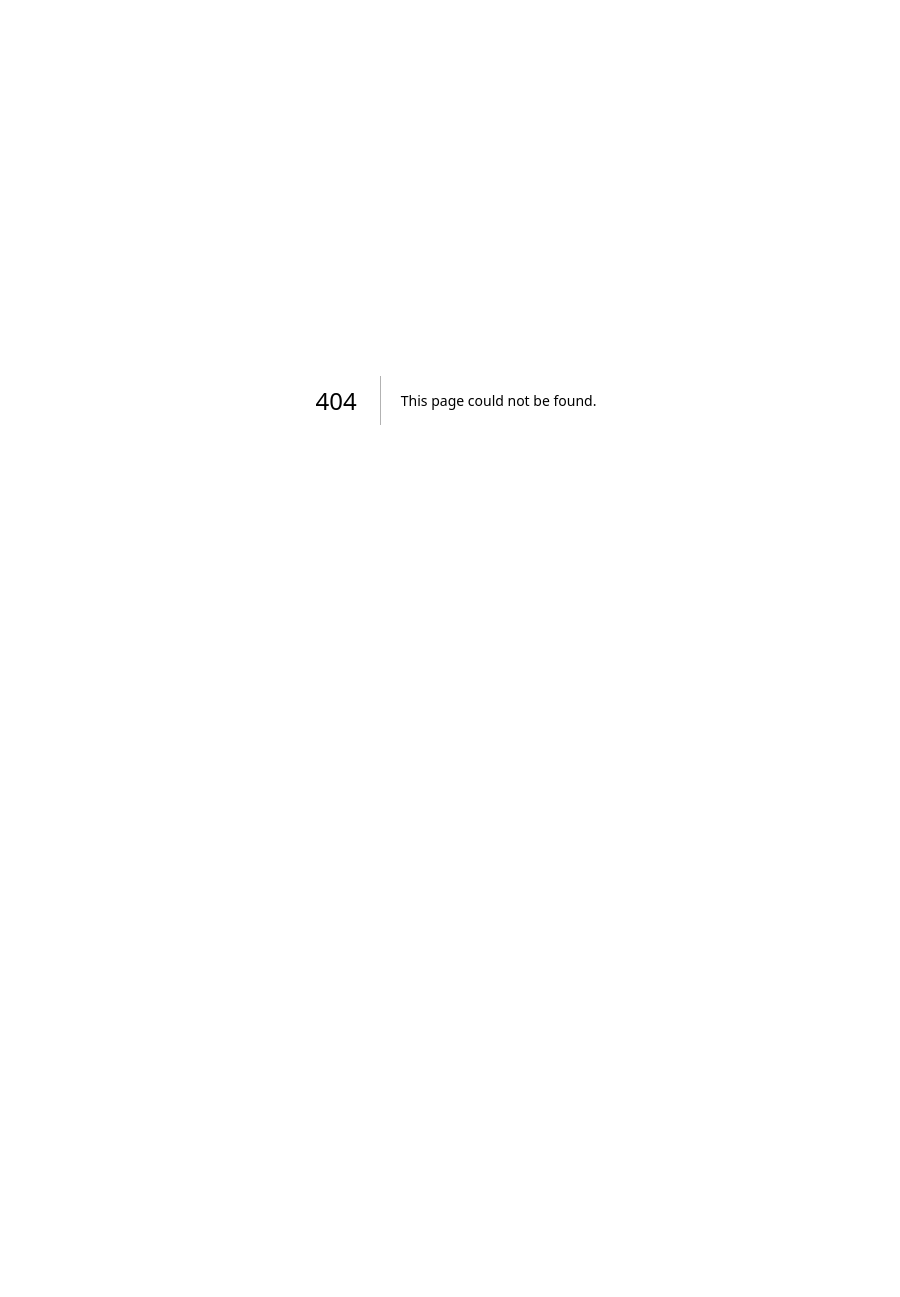
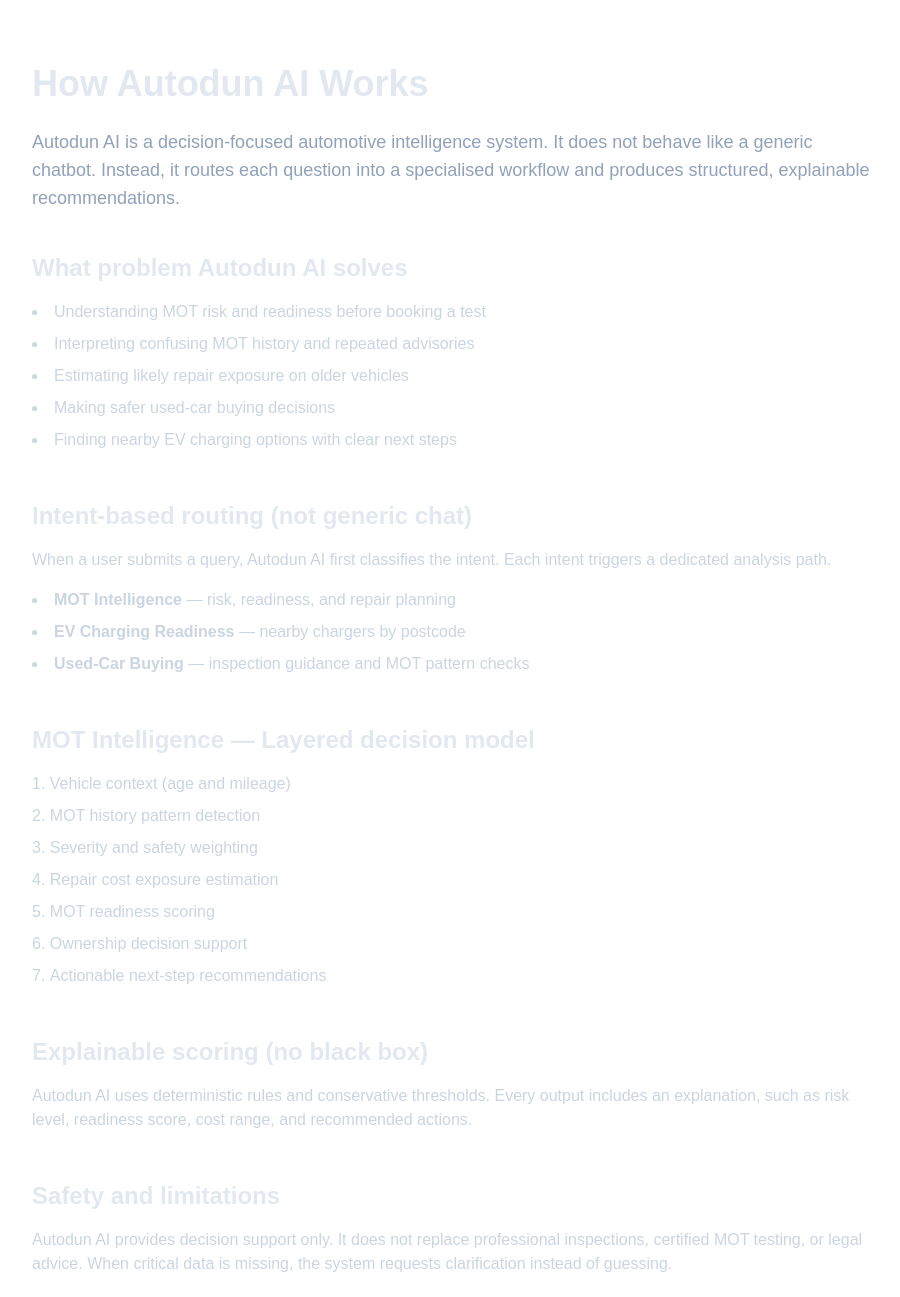
Before and after one commit to kamrangul87/autodun-ai-assistant, a Next.js app: page /how-it-works in a window 1280 px wide. Before the commit this address had no page. Shown: the top 1297 px of the page, without its empty margins (184-1084 px from the left). Before the commit the page ends 800 px from the top, so only its background shows below. Built offline with nearby package versions, Linux system fonts and the light colour scheme.

Commit message:
Create how-it-works.tsx

```diff
--- /dev/null
+++ b/pages/how-it-works.tsx
@@ -0,0 +1,118 @@
+import Head from "next/head";
+
+export default function HowItWorksPage() {
+  return (
+    <>
+      <Head>
+        <title>How Autodun AI Works</title>
+        <meta
+          name="description"
+          content="Learn how Autodun AI makes explainable decisions for MOT intelligence, EV charging, and used-car buying."
+        />
+      </Head>
+
+      <main className="max-w-4xl mx-auto px-6 py-16 text-slate-200">
+        <h1 className="text-4xl font-bold mb-6">
+          How Autodun AI Works
+        </h1>
+
+        <p className="text-lg text-slate-400 mb-10">
+          Autodun AI is a decision-focused automotive intelligence system.
+          It does not behave like a generic chatbot. Instead, it routes
+          each question into a specialised workflow and produces structured,
+          explainable recommendations.
+        </p>
+
+        {/* SECTION */}
+        <section className="mb-12">
+          <h2 className="text-2xl font-semibold mb-4">
+            What problem Autodun AI solves
+          </h2>
+          <ul className="list-disc list-inside space-y-2 text-slate-300">
+            <li>Understanding MOT risk and readiness before booking a test</li>
+            <li>Interpreting confusing MOT history and repeated advisories</li>
+            <li>Estimating likely repair exposure on older vehicles</li>
+            <li>Making safer used-car buying decisions</li>
+            <li>Finding nearby EV charging options with clear next steps</li>
+          </ul>
+        </section>
+
+        {/* SECTION */}
+        <section className="mb-12">
+          <h2 className="text-2xl font-semibold mb-4">
+            Intent-based routing (not generic chat)
+          </h2>
+          <p className="text-slate-300 mb-4">
+            When a user submits a query, Autodun AI first classifies the intent.
+            Each intent triggers a dedicated analysis path.
+          </p>
+          <ul className="list-disc list-inside space-y-2 text-slate-300">
+            <li><strong>MOT Intelligence</strong> — risk, readiness, and repair planning</li>
+            <li><strong>EV Charging Readiness</strong> — nearby chargers by postcode</li>
+            <li><strong>Used-Car Buying</strong> — inspection guidance and MOT pattern checks</li>
+          </ul>
+        </section>
+
+        {/* SECTION */}
+        <section className="mb-12">
+          <h2 className="text-2xl font-semibold mb-4">
+            MOT Intelligence — Layered decision model
+          </h2>
+          <ol className="list-decimal list-inside space-y-2 text-slate-300">
+            <li>Vehicle context (age and mileage)</li>
+            <li>MOT history pattern detection</li>
+            <li>Severity and safety weighting</li>
+            <li>Repair cost exposure estimation</li>
+            <li>MOT readiness scoring</li>
+            <li>Ownership decision support</li>
+            <li>Actionable next-step recommendations</li>
+          </ol>
+        </section>
+
+        {/* SECTION */}
+        <section className="mb-12">
+          <h2 className="text-2xl font-semibold mb-4">
+            Explainable scoring (no black box)
+          </h2>
+          <p className="text-slate-300">
+            Autodun AI uses deterministic rules and conservative thresholds.
+            Every output includes an explanation, such as risk level,
+            readiness score, cost range, and recommended actions.
+          </p>
+        </section>
+
+        {/* SECTION */}
+        <section className="mb-12">
+          <h2 className="text-2xl font-semibold mb-4">
+            Safety and limitations
+          </h2>
+          <p className="text-slate-300">
+            Autodun AI provides decision support only. It does not replace
+            professional inspections, certified MOT testing, or legal advice.
+            When critical data is missing, the system requests clarification
+            instead of guessing.
+          </p>
+        </section>
+
+        {/* SECTION */}
+        <section className="mb-12">
+          <h2 className="text-2xl font-semibold mb-4">
+            Versioning and stability
+          </h2>
+          <p className="text-slate-300">
+            This page documents Autodun AI Assistant v1 — a frozen,
+            production-ready baseline. Future versions may extend
+            capabilities while preserving explainability and consistency.
+          </p>
+        </section>
+
+        <hr className="border-slate-700 my-12" />
+
+        <p className="text-sm text-slate-500">
+          Autodun AI is designed to help drivers make safer, clearer,
+          and more informed decisions.
+        </p>
+      </main>
+    </>
+  );
+}
```
